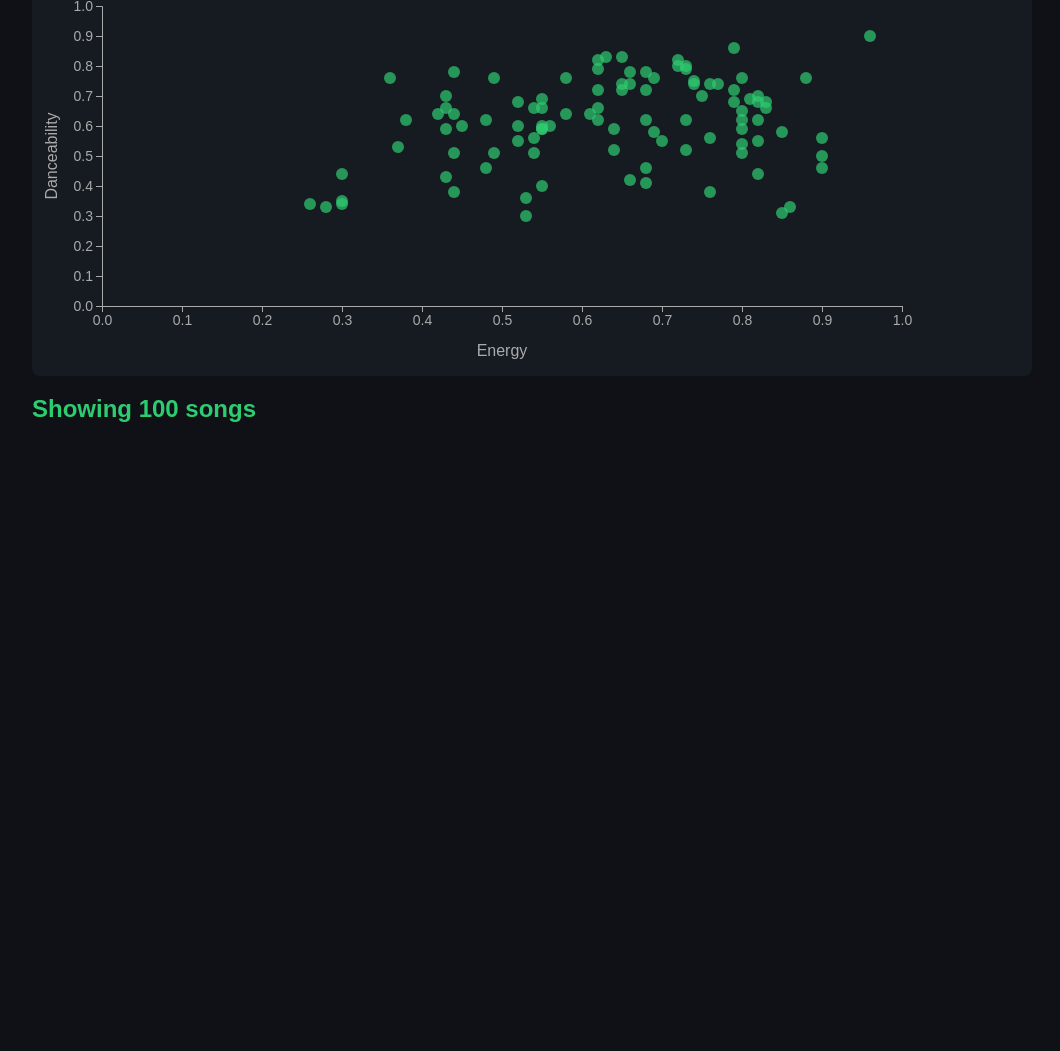
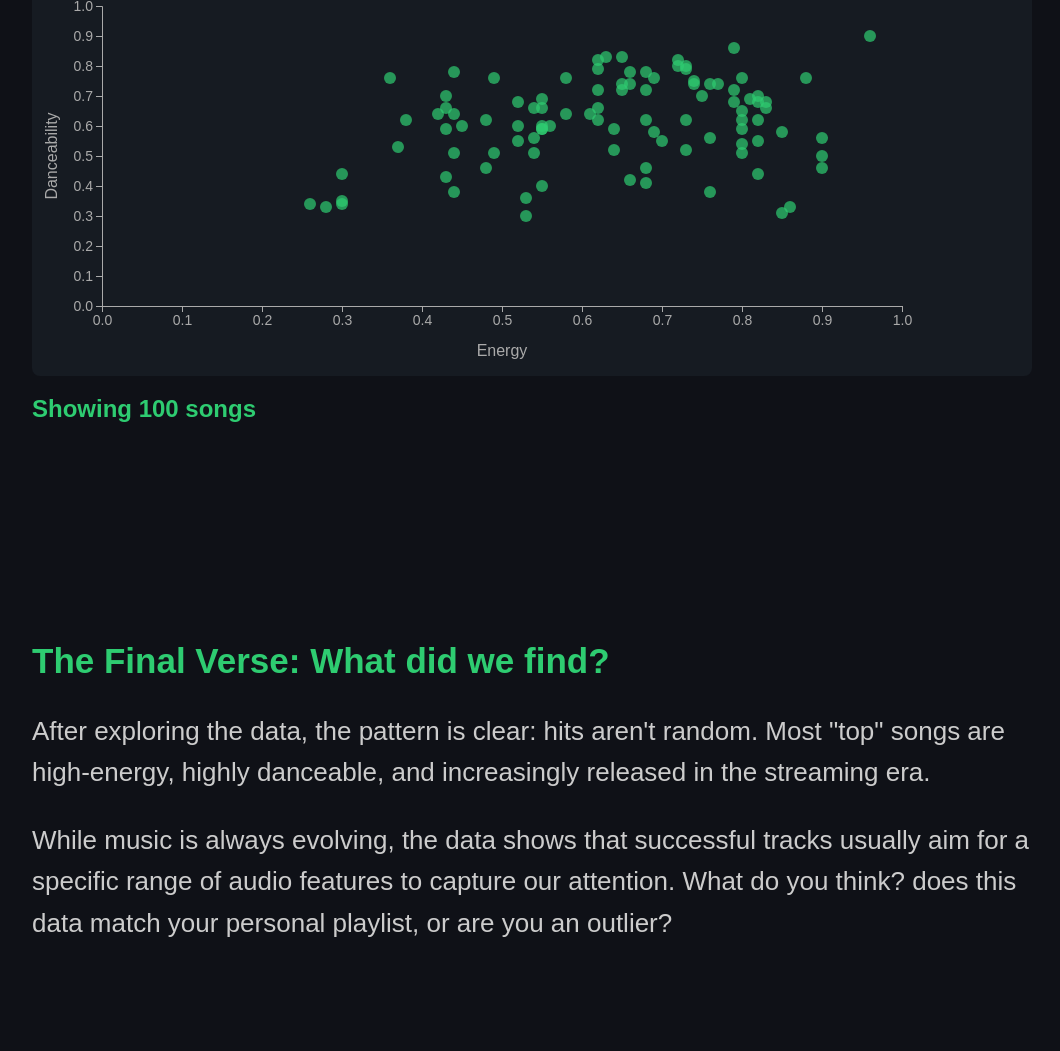
Before and after one commit to Cidelx/Spotifytop100project, a plain HTML site: page index.html in a window 1280 px wide. Shown: the part 4690-5741 px from the top of the page, without its empty margins (108-1168 px from the left). Before the commit the page ends 5222 px from the top, so only its background shows below. Drawn offline with nearby package versions, Linux system fonts and the light colour scheme.

Commit message:
Update index.html

```diff
--- a/index.html
+++ b/index.html
@@ -78,6 +78,19 @@
   <p id="count"></p>
 </section>
 
+<section class="section">
+  <h2>The Final Verse: What did we find?</h2>
+  <p>
+    After exploring the data, the pattern is clear: hits aren't random. Most "top" songs are
+    high-energy, highly danceable, and increasingly released in the streaming era.
+  </p>
+  <p>
+    While music is always evolving, the data shows that successful tracks usually aim for a specific
+    range of audio features to capture our attention. What do you think? does this data match your
+    personal playlist, or are you an outlier?
+  </p>
+</section>
+
 <script src="data.js"></script>
 <script src="script.js"></script>
 
```
